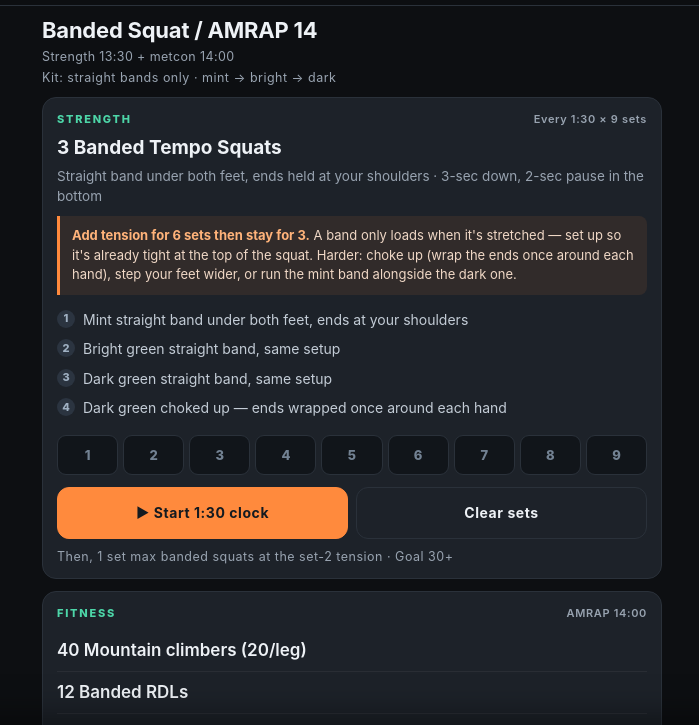
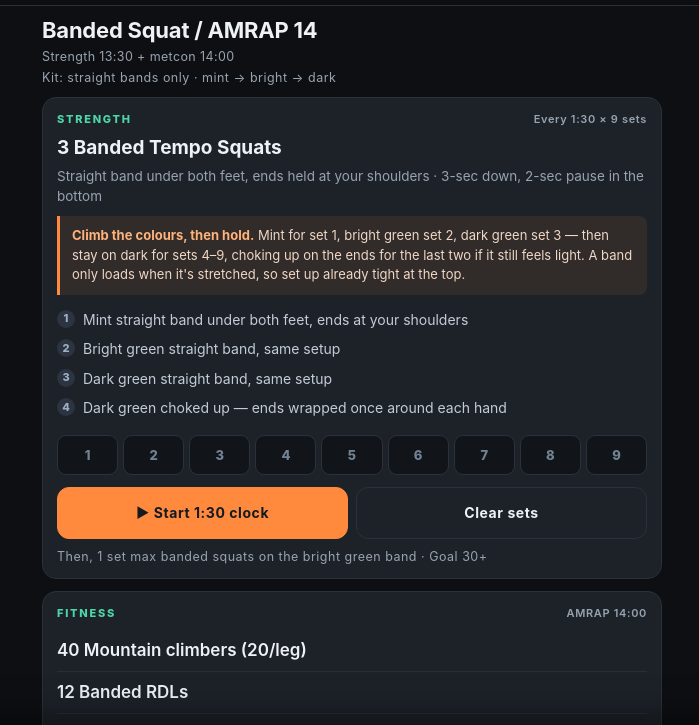
Before and after one commit to longbox/no-iron, a plain HTML site: page bands/index.html in a window 1280 px wide. Shown: the part 90-815 px from the top of the page, without its empty margins (288-987 px from the left). Drawn offline with Linux system fonts and the light colour scheme.

```diff
--- a/bands/index.html
+++ b/bands/index.html
@@ -151,9 +151,9 @@ const DAYS = [
   strength:{
     moves:["3 Banded Tempo Squats"],
     sub:"Straight band under both feet, ends held at your shoulders &middot; 3-sec down, 2-sec pause in the bottom",
-    note:"<b>Add tension for 6 sets then stay for 3.</b> A band only loads when it's stretched &mdash; set up so it's already tight at the top of the squat. Harder: choke up (wrap the ends once around each hand), step your feet wider, or run the mint band alongside the dark one.",
+    note:"<b>Climb the colours, then hold.</b> Mint for set 1, bright green set 2, dark green set 3 &mdash; then stay on dark for sets 4&ndash;9, choking up on the ends for the last two if it still feels light. A band only loads when it's stretched, so set up already tight at the top.",
     rungs:["Mint straight band under both feet, ends at your shoulders","Bright green straight band, same setup","Dark green straight band, same setup","Dark green choked up &mdash; ends wrapped once around each hand"],
-    finisher:"Then, 1 set max banded squats at the set-2 tension &middot; Goal 30+",
+    finisher:"Then, 1 set max banded squats on the bright green band &middot; Goal 30+",
     interval:{rounds:9, work:90}
   },
   fitness:{ type:"amrap", cap:840, capLabel:"AMRAP 14:00",
@@ -167,9 +167,9 @@ const DAYS = [
   strength:{
     moves:["3 Banded Tempo Push-ups"],
     sub:"Straight band across the upper back, ends pinned under your palms &middot; 3-sec down, 2-sec pause an inch off the floor",
-    note:"<b>Add tension for 6 sets then stay for 3.</b> Tension and leverage are both load &mdash; change one at a time. Small loops work here too, but go a colour lighter than you think: a 12&quot; loop feels far heavier than the straight band of the same colour.",
+    note:"<b>Climb the colours, then hold.</b> Hands elevated + mint for set 1, floor + mint set 2, bright green set 3 &mdash; dark green for sets 4&ndash;9. Change tension <i>or</i> leverage per set, never both at once.",
     rungs:["Hands elevated (sofa / step) + mint band across back","Floor, mint band across back","Floor, bright green across back","Floor, dark green across back &mdash; or feet elevated + mint"],
-    finisher:"Then, 1 set max banded push-ups at the set-2 tension &middot; Goal 15+",
+    finisher:"Then, 1 set max banded push-ups, floor + mint &middot; Goal 15+",
     interval:{rounds:9, work:90}
   },
   fitness:{ type:"rounds", cap:960, capLabel:"9 ROUNDS &middot; 16:00 cap", rounds:9,
@@ -183,7 +183,7 @@ const DAYS = [
   strength:{
     moves:["5 Banded Single-leg RDL &mdash; per leg"],
     sub:"Straight band under the front foot, opposite hand holding the ends &middot; 3-sec lower, own the bottom",
-    note:"<b>Add tension for 6 sets then stay for 3.</b> This is the deadlift day &mdash; the slow eccentric is the whole point. Shorten the band by wrapping the ends once around your hand to add tension mid-set.",
+    note:"<b>Climb the colours, then hold.</b> Mint two-leg for set 1, mint single-leg set 2, bright green set 3 &mdash; dark green for sets 4&ndash;9. Stand on a book for a deficit on the last two if it's still easy. This is the deadlift day &mdash; the slow eccentric is the whole point.",
     rungs:["Two-leg RDL, mint under both feet","Single-leg RDL, mint under the front foot","Single-leg RDL, bright green","Single-leg RDL, dark green &mdash; or dark + stand on a book for a deficit"],
     finisher:"Then, 1 max glute-bridge hold per side, dark-green loop above your knees &middot; Goal 45s+",
     interval:{rounds:9, work:90}
```
